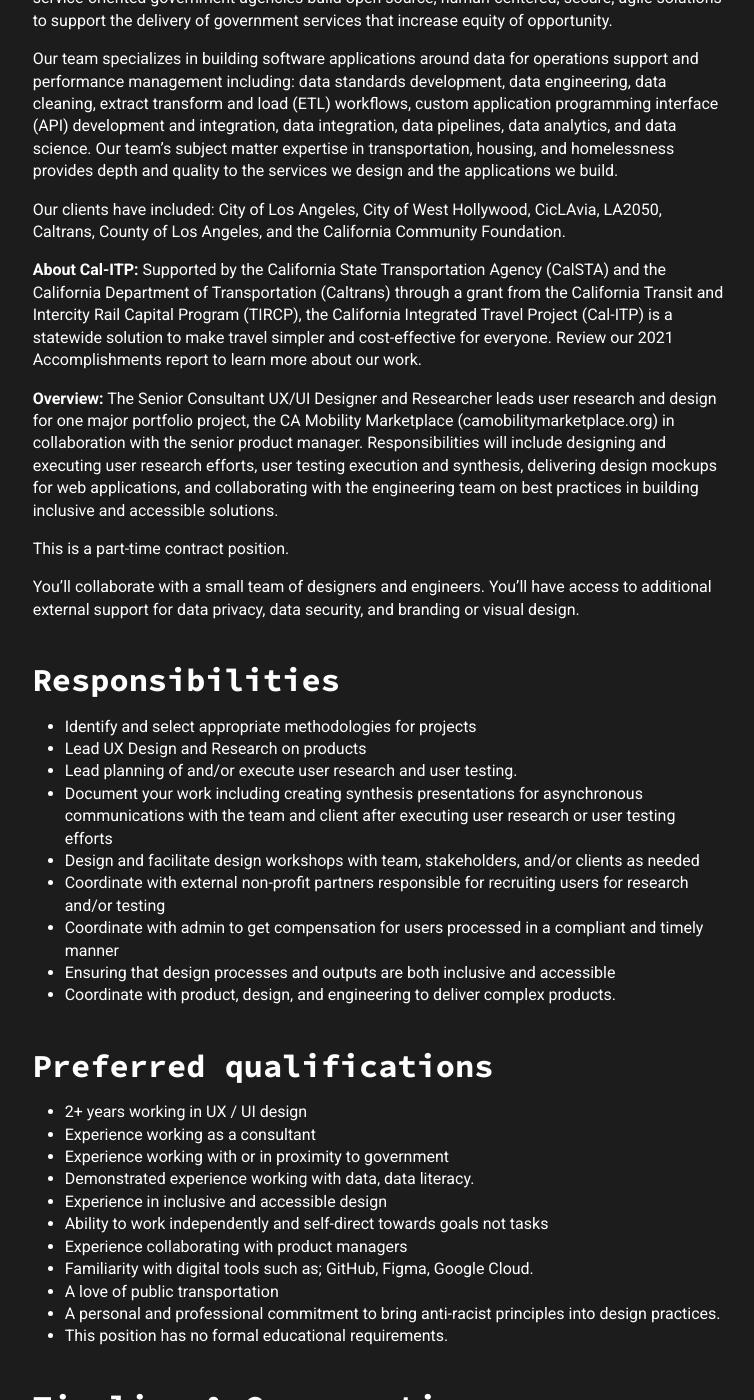
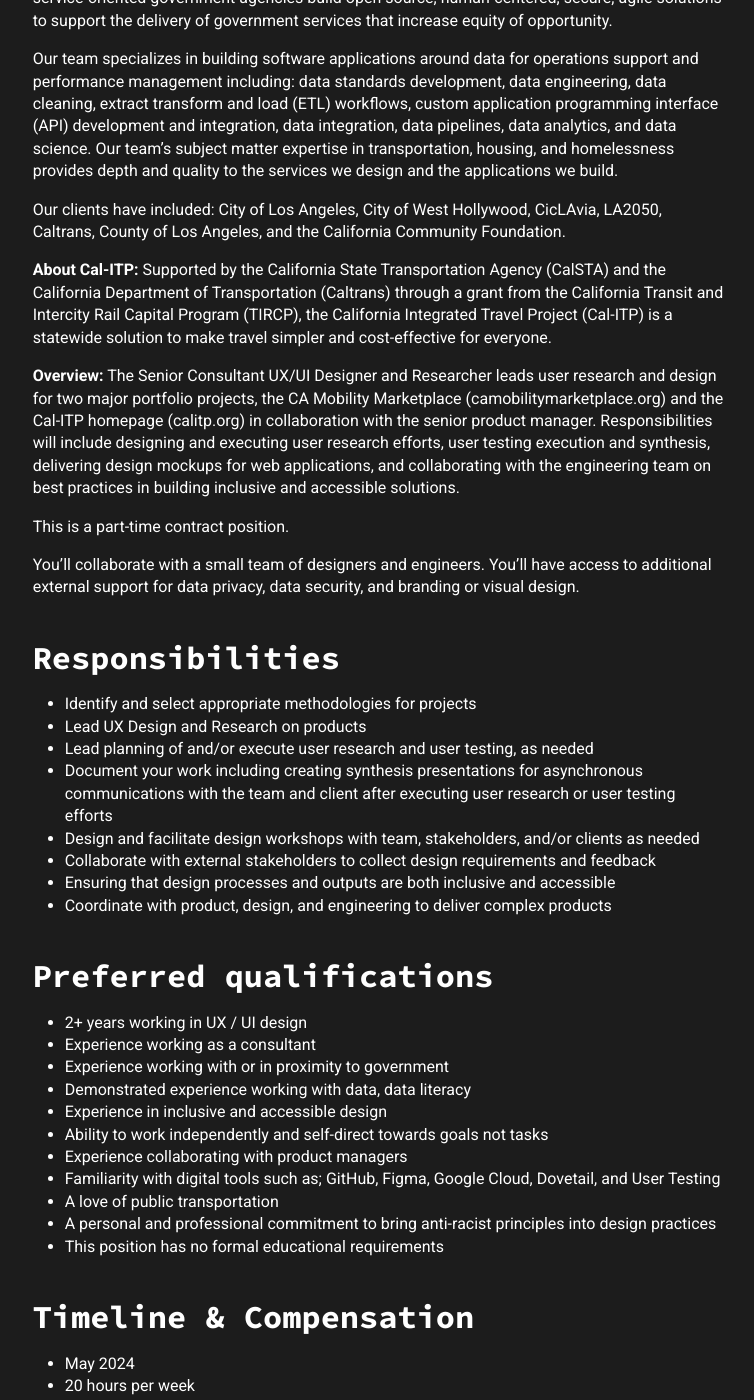
Before and after one commit to compilerla/compiler.la, a Jekyll site: the page built from _jobs/ux-ui-designer-researcher.md, in a window 1280 px wide and 1400 px high, scrolled down 421 px. Shown: the whole window, without its empty margins (106-860 px from the left). Built offline with Jekyll 4.4.1, drawn with Linux system fonts in a browser that asks for light colours; some of the changed text lies outside the part shown.

Commit message:
Update ux-ui-designer-researcher.md
Updates Design Contractor position based on feedback from Sarah

```diff
--- a/_jobs/ux-ui-designer-researcher.md
+++ b/_jobs/ux-ui-designer-researcher.md
@@ -1,8 +1,8 @@
 ---
 layout: job_post
 title: Senior Consultant, UX/UI Designer and Researcher
-open_date: 2022-06-22
-close_date: 2022-07-01
+open_date: 2024-04-03
+close_date: 2024-04-12
 type: Contract
 ---
 
@@ -12,9 +12,9 @@
 
 Our clients have included: City of Los Angeles, City of West Hollywood, CicLAvia, LA2050, Caltrans, County of Los Angeles, and the California Community Foundation.
 
-**About Cal-ITP:** Supported by the California State Transportation Agency (CalSTA) and the California Department of Transportation (Caltrans) through a grant from the California Transit and Intercity Rail Capital Program (TIRCP), the California Integrated Travel Project (Cal-ITP) is a statewide solution to make travel simpler and cost-effective for everyone. Review our 2021 Accomplishments report to learn more about our work.
+**About Cal-ITP:** Supported by the California State Transportation Agency (CalSTA) and the California Department of Transportation (Caltrans) through a grant from the California Transit and Intercity Rail Capital Program (TIRCP), the California Integrated Travel Project (Cal-ITP) is a statewide solution to make travel simpler and cost-effective for everyone.
 
-**Overview:** The Senior Consultant UX/UI Designer and Researcher leads user research and design for one major portfolio project, the CA Mobility Marketplace (camobilitymarketplace.org) in collaboration with the senior product manager. Responsibilities will include designing and executing user research efforts, user testing execution and synthesis, delivering design mockups for web applications, and collaborating with the engineering team on best practices in building inclusive and accessible solutions.
+**Overview:** The Senior Consultant UX/UI Designer and Researcher leads user research and design for two major portfolio projects, the CA Mobility Marketplace (camobilitymarketplace.org) and the Cal-ITP homepage (calitp.org) in collaboration with the senior product manager. Responsibilities will include designing and executing user research efforts, user testing execution and synthesis, delivering design mockups for web applications, and collaborating with the engineering team on best practices in building inclusive and accessible solutions.
 
 This is a part-time contract position.
 
@@ -24,33 +24,33 @@
 
 - Identify and select appropriate methodologies for projects
 - Lead UX Design and Research on products
-- Lead planning of and/or execute user research and user testing.
+- Lead planning of and/or execute user research and user testing, as needed
 - Document your work including creating synthesis presentations for asynchronous communications with the team and client after executing user research or user testing efforts
 - Design and facilitate design workshops with team, stakeholders, and/or clients as needed
-- Coordinate with external non-profit partners responsible for recruiting users for research and/or testing
-- Coordinate with admin to get compensation for users processed in a compliant and timely manner
+- Collaborate with external stakeholders to collect design requirements and feedback
 - Ensuring that design processes and outputs are both inclusive and accessible
-- Coordinate with product, design, and engineering to deliver complex products.
+- Coordinate with product, design, and engineering to deliver complex products
 
 ## Preferred qualifications
 
 - 2+ years working in UX / UI design
 - Experience working as a consultant
 - Experience working with or in proximity to government
-- Demonstrated experience working with data, data literacy.
+- Demonstrated experience working with data, data literacy
 - Experience in inclusive and accessible design
 - Ability to work independently and self-direct towards goals not tasks
 - Experience collaborating with product managers
-- Familiarity with digital tools such as; GitHub, Figma, Google Cloud.
+- Familiarity with digital tools such as; GitHub, Figma, Google Cloud, Dovetail, and User Testing
 - A love of public transportation
-- A personal and professional commitment to bring anti-racist principles into design practices.
-- This position has no formal educational requirements.
+- A personal and professional commitment to bring anti-racist principles into design practices
+- This position has no formal educational requirements
 
 ## Timeline & Compensation
 
-- July 2022
+- May 2024
 - 20 hours per week
-- Contract position.
+- Contract position
+- 3 month term (May-August 2024)
 - Hourly compensation at $115/hour
 
 ## Location
@@ -59,5 +59,5 @@
 
 ## To Apply
 
-Send resume, brief intro email and preferences for working (hours, time zone, etc) to [careers@compiler.la](mailto:careers@compiler.la) by July 1st 2022.
+Send resume, brief intro email and preferences for working (hours, time zone, etc) to [careers@compiler.la](mailto:careers@compiler.la) by April 12, 2024.
 Cover letters are not expected and extra weight in scoring will not be given to those that include them.
```
